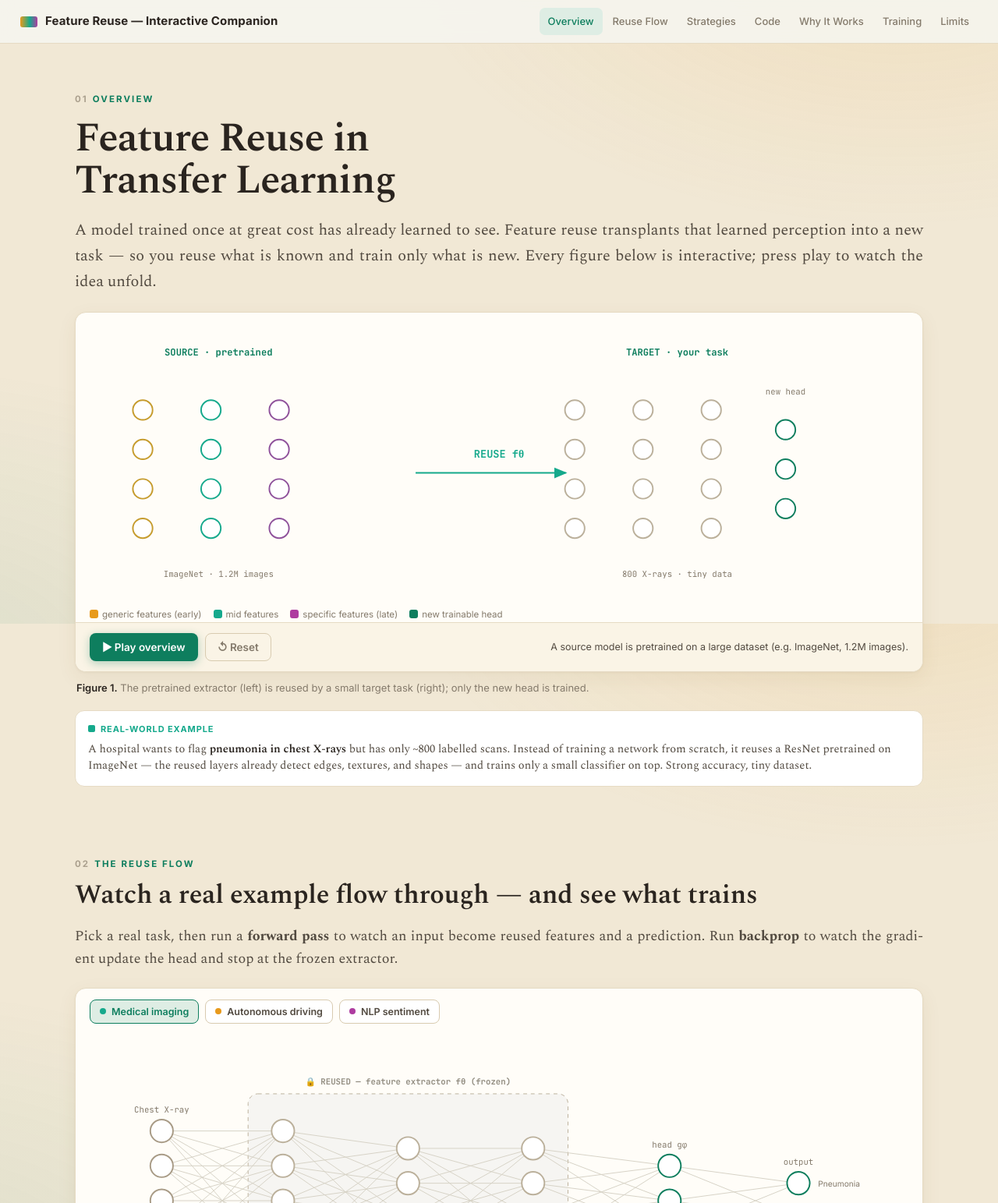
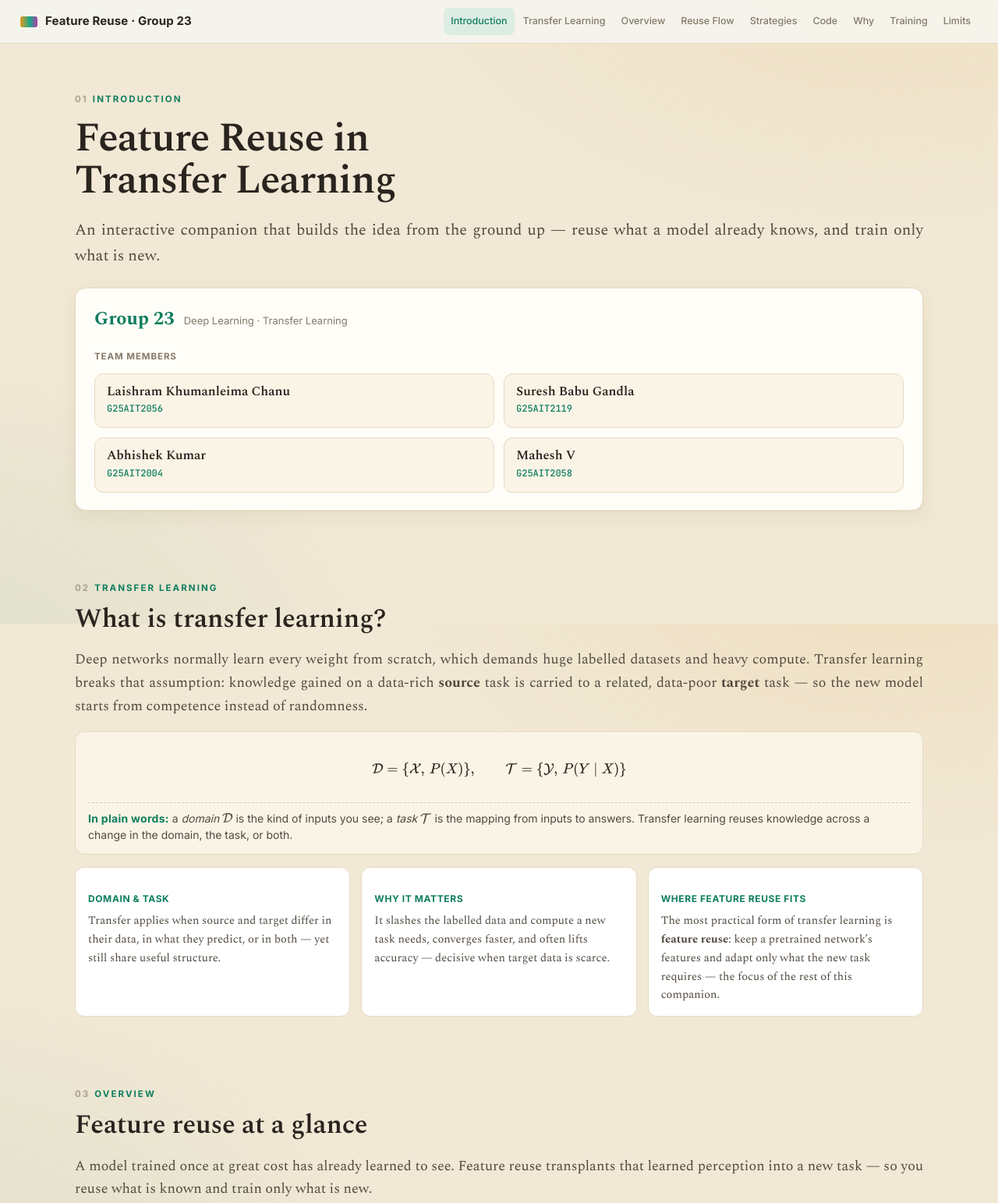
Before and after one commit to sureshbabugandla/transfer-learning-feature-reuse, a plain HTML site: page index.html in a window 1280 px wide. Shown: the top 1543 px of the page at 78% size. Drawn offline with nearby package versions, Linux system fonts and the light colour scheme.

Commit message:
Update team section and navigation links in index.html

```diff
--- a/index.html
+++ b/index.html
@@ -39,7 +39,7 @@ a{color:inherit;text-decoration:none}
 .brand{display:flex;align-items:center;gap:10px;font-weight:700;font-size:15px;letter-spacing:.01em}
 .brand .mk{width:22px;height:14px;border-radius:3px;background:linear-gradient(90deg,var(--gen),var(--mid) 55%,var(--spec))}
 .nav .links{display:flex;gap:2px}
-.nav .links a{font-size:13px;font-weight:500;color:var(--muted);padding:7px 11px;border-radius:7px;transition:.18s}
+.nav .links a{font-size:12.5px;font-weight:500;color:var(--muted);padding:7px 9px;border-radius:7px;transition:.18s}
 .nav .links a:hover{color:var(--ink);background:#ECECE4}
 .nav .links a.active{color:var(--accent);background:var(--accent-soft)}
 .menu-btn{display:none;background:none;border:1px solid var(--line2);color:var(--ink);border-radius:7px;padding:5px 9px;font-size:17px}
@@ -133,6 +133,10 @@ section h2{font-size:clamp(26px,3.2vw,34px);line-height:1.1;margin-bottom:12px}
 .lim{background:#fff;border:1px solid var(--line);border-radius:11px;padding:13px 15px}
 .lim b{display:block;color:var(--bad);font-size:14px;margin-bottom:3px;font-family:var(--display)}
 .lim span{font-size:13px;color:var(--ink2)}
+.team{display:grid;grid-template-columns:1fr 1fr;gap:12px;margin-top:12px}
+.member{display:flex;flex-direction:column;gap:3px;padding:13px 15px;background:var(--raised);border:1px solid var(--line);border-radius:11px}
+.member b{font-family:var(--display);font-weight:600;font-size:16.5px;color:var(--ink);line-height:1.2}
+.member span{font-family:var(--mono);font-size:12px;color:var(--accent);font-weight:500}
 
 /* code */
 .codehead{display:flex;align-items:center;gap:10px;padding:12px 16px 0;font-family:var(--ui);font-size:12px;color:var(--muted)}
@@ -150,7 +154,7 @@ footer{padding:40px 0 50px;text-align:center;color:var(--muted);font-family:var(
 
 @media(max-width:860px){
   .nav .links{display:none}.menu-btn{display:block}
-  .split,.grid2,.grid3,.lims{grid-template-columns:1fr}
+  .split,.grid2,.grid3,.lims,.team{grid-template-columns:1fr}
   .stage[style]{grid-template-columns:1fr!important}
 }
 @media(prefers-reduced-motion:reduce){.reveal{opacity:1;transform:none}}
@@ -159,13 +163,15 @@ footer{padding:40px 0 50px;text-align:center;color:var(--muted);font-family:var(
 <body>
 
 <nav class="nav">
-  <div class="brand"><span class="mk"></span><span>Feature Reuse — Interactive Companion</span></div>
+  <div class="brand"><span class="mk"></span><span>Feature Reuse · Group 23</span></div>
   <div class="links" id="navlinks">
-    <a href="#overview" class="active">Overview</a>
+    <a href="#intro" class="active">Introduction</a>
+    <a href="#transfer">Transfer Learning</a>
+    <a href="#overview">Overview</a>
     <a href="#flow">Reuse Flow</a>
     <a href="#strategies">Strategies</a>
     <a href="#code">Code</a>
-    <a href="#why">Why It Works</a>
+    <a href="#why">Why</a>
     <a href="#training">Training</a>
     <a href="#limits">Limits</a>
   </div>
@@ -174,11 +180,52 @@ footer{padding:40px 0 50px;text-align:center;color:var(--muted);font-family:var(
 
 <div class="wrap">
 
+<!-- INTRODUCTION -->
+<section id="intro" class="hero reveal">
+  <div class="eyebrow"><span class="n">01</span>Introduction</div>
+  <h1>Feature Reuse in Transfer Learning</h1>
+  <p class="sub">An interactive companion that builds the idea from the ground up — reuse what a model already knows, and train only what is new.</p>
+
+  <div class="figure card" style="margin-top:24px">
+    <div style="padding:20px 24px 22px">
+      <div style="display:flex;align-items:baseline;gap:12px;flex-wrap:wrap">
+        <span style="font-family:var(--display);font-weight:700;font-size:24px;color:var(--accent)">Group 23</span>
+        <span style="font-family:var(--ui);font-size:13px;color:var(--muted)">Deep Learning · Transfer Learning</span>
+      </div>
+      <div style="font-family:var(--ui);font-size:11.5px;letter-spacing:.08em;text-transform:uppercase;color:var(--muted);font-weight:700;margin:18px 0 2px">Team members</div>
+      <div class="team">
+        <div class="member"><b>Laishram Khumanleima Chanu</b><span>G25AIT2056</span></div>
+        <div class="member"><b>Suresh Babu Gandla</b><span>G25AIT2119</span></div>
+        <div class="member"><b>Abhishek Kumar</b><span>G25AIT2004</span></div>
+        <div class="member"><b>Mahesh V</b><span>G25AIT2058</span></div>
+      </div>
+    </div>
+  </div>
+</section>
+
+<!-- TRANSFER LEARNING -->
+<section id="transfer" class="reveal">
+  <div class="eyebrow"><span class="n">02</span>Transfer Learning</div>
+  <h2>What is transfer learning?</h2>
+  <p class="sub">Deep networks normally learn every weight from scratch, which demands huge labelled datasets and heavy compute. Transfer learning breaks that assumption: knowledge gained on a data-rich <b>source</b> task is carried to a related, data-poor <b>target</b> task — so the new model starts from competence instead of randomness.</p>
+
+  <div class="formula">
+    <div class="eq">\[ \mathcal{D}=\{\mathcal{X},\,P(X)\}, \qquad \mathcal{T}=\{\mathcal{Y},\,P(Y\mid X)\} \]</div>
+    <div class="plain"><b>In plain words:</b> a <em>domain</em> \(\mathcal{D}\) is the kind of inputs you see; a <em>task</em> \(\mathcal{T}\) is the mapping from inputs to answers. Transfer learning reuses knowledge across a change in the domain, the task, or both.</div>
+  </div>
+
+  <div class="grid3">
+    <div class="note"><h4>Domain &amp; task</h4>Transfer applies when source and target differ in their data, in what they predict, or in both — yet still share useful structure.</div>
+    <div class="note"><h4>Why it matters</h4>It slashes the labelled data and compute a new task needs, converges faster, and often lifts accuracy — decisive when target data is scarce.</div>
+    <div class="note"><h4>Where feature reuse fits</h4>The most practical form of transfer learning is <b>feature reuse</b>: keep a pretrained network’s features and adapt only what the new task requires — the focus of the rest of this companion.</div>
+  </div>
+</section>
+
 <!-- OVERVIEW -->
-<section id="overview" class="hero reveal">
-  <div class="eyebrow"><span class="n">01</span>Overview</div>
-  <h1>Feature Reuse in Transfer Learning</h1>
-  <p class="sub">A model trained once at great cost has already learned to see. Feature reuse transplants that learned perception into a new task — so you reuse what is known and train only what is new. Every figure below is interactive; press play to watch the idea unfold.</p>
+<section id="overview" class="reveal">
+  <div class="eyebrow"><span class="n">03</span>Overview</div>
+  <h2>Feature reuse at a glance</h2>
+  <p class="sub">A model trained once at great cost has already learned to see. Feature reuse transplants that learned perception into a new task — so you reuse what is known and train only what is new.</p>
 
   <div class="figure card">
     <div class="stage"><svg id="ovSvg" class="viz" viewBox="0 0 1080 360" aria-label="A pretrained source model's features are reused by a target task"></svg></div>
@@ -205,7 +252,7 @@ footer{padding:40px 0 50px;text-align:center;color:var(--muted);font-family:var(
 
 <!-- REUSE FLOW -->
 <section id="flow" class="reveal">
-  <div class="eyebrow"><span class="n">02</span>The Reuse Flow</div>
+  <div class="eyebrow"><span class="n">04</span>The Reuse Flow</div>
   <h2>Watch a real example flow through — and see what trains</h2>
   <p class="sub">Pick a real task, then run a <b>forward pass</b> to watch an input become reused features and a prediction. Run <b>backprop</b> to watch the gradient update the head and stop at the frozen extractor.</p>
 
@@ -243,8 +290,8 @@ footer{padding:40px 0 50px;text-align:center;color:var(--muted);font-family:var(
 
 <!-- STRATEGIES -->
 <section id="strategies" class="reveal">
-  <div class="eyebrow"><span class="n">03</span>Strategies</div>
-  <h2>Six ways to reuse — choose what trains</h2>
+  <div class="eyebrow"><span class="n">05</span>Strategies</div>
+  <h2>Five ways to reuse — choose what trains</h2>
   <p class="sub">Feature reuse is a spectrum, from <em>reuse everything, train almost nothing</em> to <em>reuse only the starting point, retrain it all</em>. Pick a strategy; press <b>Run training</b> to see gradients reach only the trainable layers.</p>
 
   <div class="figure card">
@@ -265,7 +312,7 @@ footer{padding:40px 0 50px;text-align:center;color:var(--muted);font-family:var(
 
 <!-- CODE -->
 <section id="code" class="reveal">
-  <div class="eyebrow"><span class="n">04</span>Implementation</div>
+  <div class="eyebrow"><span class="n">06</span>Implementation</div>
   <h2>The code, for both approaches</h2>
   <p class="sub">The same two ideas, in real <b>PyTorch</b>. <b>Frozen</b> feature extraction trains only a fresh head on top of a fixed backbone; <b>fine-tuning</b> adapts the whole backbone with a small learning rate. Switch between them and copy the snippet.</p>
   <div class="figure card">
@@ -281,7 +328,7 @@ footer{padding:40px 0 50px;text-align:center;color:var(--muted);font-family:var(
 
 <!-- WHY -->
 <section id="why" class="reveal">
-  <div class="eyebrow"><span class="n">05</span>Why It Works</div>
+  <div class="eyebrow"><span class="n">07</span>Why It Works</div>
   <h2>Why reuse helps</h2>
   <p class="sub">Two animated intuitions: features run <b>generic → specific</b> with depth (so early layers transfer best), and pretrained weights start optimisation <b>inside a good basin</b> (so training converges far faster).</p>
 
@@ -310,7 +357,7 @@ footer{padding:40px 0 50px;text-align:center;color:var(--muted);font-family:var(
 
 <!-- TRAINING -->
 <section id="training" class="reveal">
-  <div class="eyebrow"><span class="n">06</span>Training Dynamics</div>
+  <div class="eyebrow"><span class="n">08</span>Training Dynamics</div>
   <h2>From scratch vs. transfer</h2>
   <p class="sub">Press <b>Run training</b> to race two models on the same task: one from random weights, one reusing a pretrained extractor. Watch the transfer model start lower and converge faster, epoch by epoch.</p>
 
@@ -319,7 +366,6 @@ footer{padding:40px 0 50px;text-align:center;color:var(--muted);font-family:var(
     <div class="bar">
       <button class="btn primary" id="lossRun">▶ Run training</button>
       <button class="btn reset" id="lossReset">↺ Reset</button>
-      <div class="toggle" style="margin-left:6px"><button id="dSmall" class="on">Small dataset</button><button id="dLarge">Large dataset</button></div>
       <div class="spacer"></div>
       <span class="cap mono" id="lossCap">epoch 0 · ready</span>
     </div>
@@ -329,7 +375,7 @@ footer{padding:40px 0 50px;text-align:center;color:var(--muted);font-family:var(
 
 <!-- LIMITS -->
 <section id="limits" class="reveal">
-  <div class="eyebrow"><span class="n">07</span>Limitations</div>
+  <div class="eyebrow"><span class="n">09</span>Limitations</div>
   <h2>When reuse hurts</h2>
   <p class="sub">Reuse is a <em>bet on relatedness</em>. Toggle the source domain and press <b>Transfer</b>: a related source dips the error below the from-scratch baseline (positive transfer); an unrelated one can rise above it (negative transfer).</p>
 
@@ -366,8 +412,9 @@ footer{padding:40px 0 50px;text-align:center;color:var(--muted);font-family:var(
 <script>
 const NS="http://www.w3.org/2000/svg";
 const el=(t,a={},p)=>{const e=document.createElementNS(NS,t);for(const k in a)e.setAttribute(k,a[k]);if(p)p.appendChild(e);return e;};
-const wait=ms=>new Promise(r=>setTimeout(r,ms));
-const tween=(dur,cb,done)=>{const t0=performance.now();(function fr(t){let p=Math.min(1,(t-t0)/dur);cb(p);p<1?requestAnimationFrame(fr):done&&done();})(performance.now());};
+const SPEED=1.7; // >1 = slower animations
+const wait=ms=>new Promise(r=>setTimeout(r,ms*SPEED));
+const tween=(dur,cb,done)=>{dur*=SPEED;const t0=performance.now();(function fr(t){let p=Math.min(1,(t-t0)/dur);cb(p);p<1?requestAnimationFrame(fr):done&&done();})(performance.now());};
 const ease=p=>p<.5?2*p*p:1-Math.pow(-2*p+2,2)/2;
 const C={gen:'#E89A1C',mid:'#15A98C',spec:'#AE3CA0',accent:'#0E7E5E',ok:'#138A5A',bad:'#BC3A2C',frozen:'#BBB09B',edge:'#E0D6C0',ink:'#2A241F',muted:'#847A6B'};
 const lerp=(a,b,t)=>{const h=s=>[parseInt(s.slice(1,3),16),parseInt(s.slice(3,5),16),parseInt(s.slice(5,7),16)];const A=h(a),B=h(b);return'#'+A.map((v,i)=>Math.round(v+(B[i]-v)*t).toString(16).padStart(2,'0')).join('');};
@@ -569,9 +616,9 @@ const Flow=(()=>{
   function roll(){draw();const p=ball(0.50,C.accent,'pretrained',true),r=ball(0.92,C.bad,'random',false);
     document.getElementById('landCap').innerHTML='Pretrained init settles into the basin in far fewer steps.';
     let pt=0.50,pv=0,rt=0.92,rv=0,n=0;
-    (function step(){pv=0.86*pv-0.0016*dL(pt);pt=Math.max(0,Math.min(1,pt+pv));
-      rv=0.86*rv-0.0016*dL(rt);rt=Math.max(0,Math.min(1,rt+rv));
-      move(p,pt);move(r,rt);n++;if(n<240)requestAnimationFrame(step);})();}
+    (function step(){pv=0.86*pv-(0.0016/SPEED)*dL(pt);pt=Math.max(0,Math.min(1,pt+pv));
+      rv=0.86*rv-(0.0016/SPEED)*dL(rt);rt=Math.max(0,Math.min(1,rt+rv));
+      move(p,pt);move(r,rt);n++;if(n<240*SPEED)requestAnimationFrame(step);})();}
   reset();document.getElementById('landPlay').onclick=roll;document.getElementById('landReset').onclick=reset;})();
 
 /* ===== SECTION 05 — loss curves ===== */
@@ -592,10 +639,8 @@ const Flow=(()=>{
     for(let i=0;i<=N;i++){dS+=(i?' L':'M')+X(i)+' '+Y(sc[i]);dT+=(i?' L':'M')+X(i)+' '+Y(tr[i]);pS.setAttribute('d',dS);pT.setAttribute('d',dT);
       mS.setAttribute('cx',X(i));mS.setAttribute('cy',Y(sc[i]));mT.setAttribute('cx',X(i));mT.setAttribute('cy',Y(tr[i]));
       document.getElementById('lossCap').innerHTML=`epoch ${i} · scratch ${sc[i].toFixed(2)} · <b>transfer ${tr[i].toFixed(2)}</b>`;await wait(70);}
-    document.getElementById('lossCap').innerHTML=`done · transfer reached <b>${tr[N].toFixed(2)}</b> vs scratch ${sc[N].toFixed(2)} — lower and faster`+(small?' (small data magnifies the gap)':'');running=false;}
-  function setData(s){small=s;document.getElementById('dSmall').classList.toggle('on',s);document.getElementById('dLarge').classList.toggle('on',!s);reset();}
-  reset();document.getElementById('lossRun').onclick=run;document.getElementById('lossReset').onclick=reset;
-  document.getElementById('dSmall').onclick=()=>setData(true);document.getElementById('dLarge').onclick=()=>setData(false);})();
+    document.getElementById('lossCap').innerHTML=`done · transfer reached <b>${tr[N].toFixed(2)}</b> vs scratch ${sc[N].toFixed(2)} — lower and faster`;running=false;}
+  reset();document.getElementById('lossRun').onclick=run;document.getElementById('lossReset').onclick=reset;})();
 
 /* ===== SECTION 06 — negative transfer ===== */
 (()=>{const svg=document.getElementById('negSvg');const W=1080,H=330;const ox=70,oy=34,bw=W-140,bh=H-90;let related=true,running=false;
```
